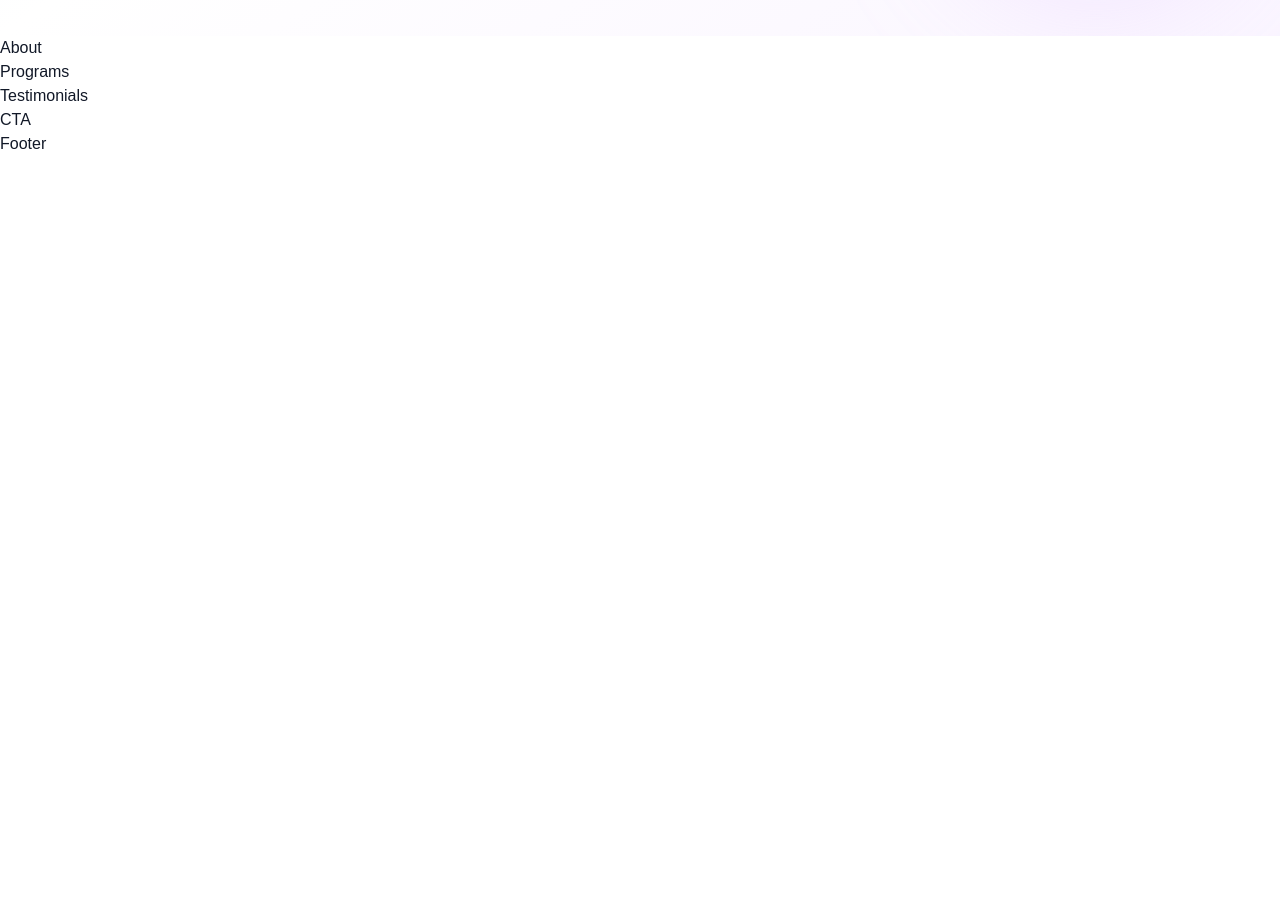
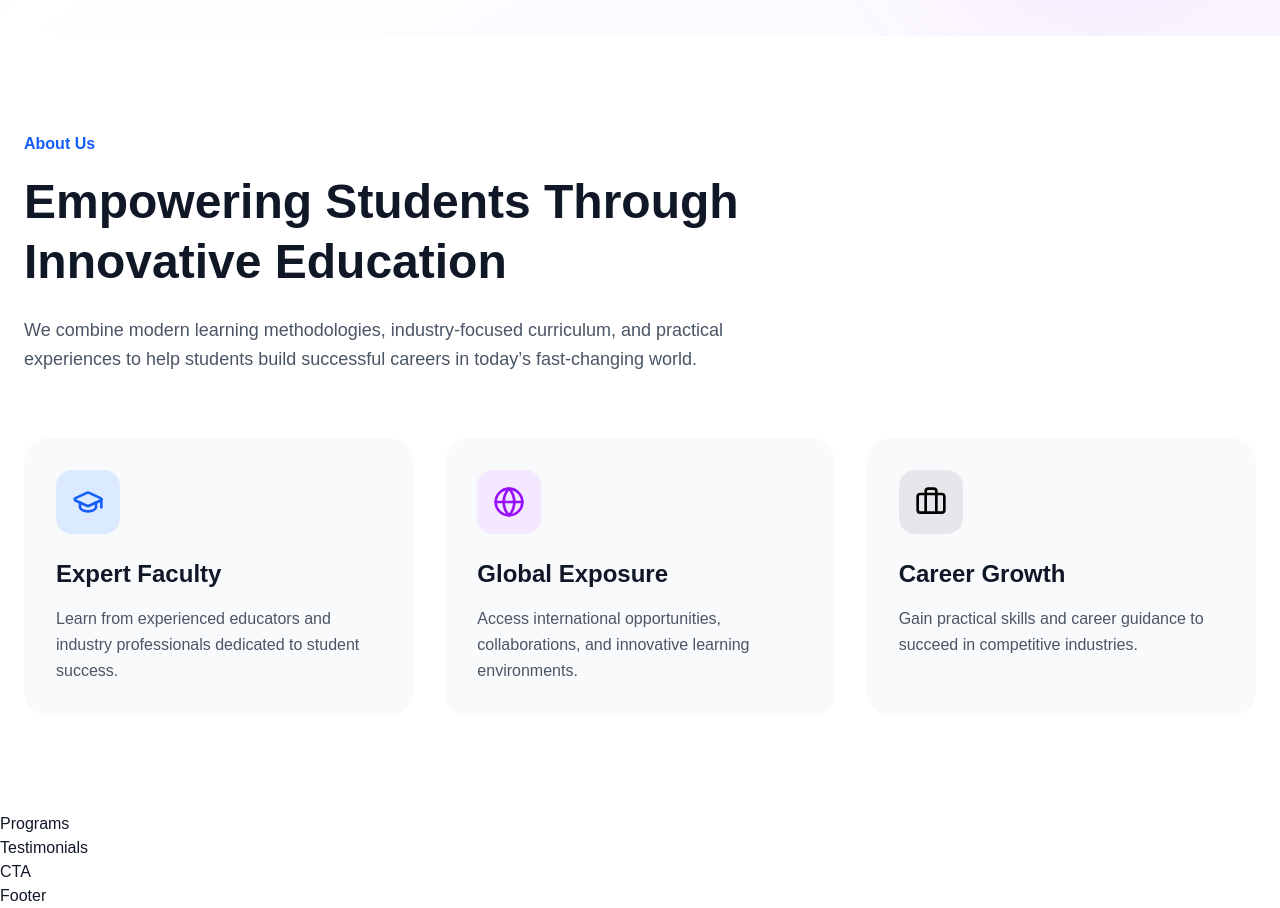
Before and after one commit to DMANOJKUMAR16/reducate-modern-landing-page, a Next.js app: page / in a window 1280 px wide. Shown: the part 820-1728 px from the top of the page. Before the commit the page ends 976 px from the top, so only its background shows below. Built offline with nearby package versions, Linux system fonts and the light colour scheme.

Commit message:
Create responsive about section with feature cards

```diff
--- a/sections/About.tsx
+++ b/sections/About.tsx
@@ -1,6 +1,93 @@
+import { GraduationCap, Globe, Briefcase } from "lucide-react";
+
 const About = () => {
   return (
-    <div>About</div>
+    <section className="py-24 bg-white">
+
+      <div className="max-w-7xl mx-auto px-6">
+
+        {/* Heading */}
+        <div className="max-w-3xl">
+
+          <p className="text-blue-600 font-semibold mb-4">
+            About Us
+          </p>
+
+          <h2 className="text-4xl md:text-5xl font-bold text-gray-900 leading-tight">
+            Empowering Students Through
+            Innovative Education
+          </h2>
+
+          <p className="mt-6 text-lg text-gray-600 leading-relaxed">
+            We combine modern learning methodologies, industry-focused
+            curriculum, and practical experiences to help students build
+            successful careers in today’s fast-changing world.
+          </p>
+
+        </div>
+
+        {/* Cards */}
+        <div className="mt-16 grid md:grid-cols-3 gap-8">
+
+          {/* Card 1 */}
+          <div className="group bg-gray-50 rounded-3xl p-8 hover:bg-blue-600 transition duration-300">
+
+            <div className="w-16 h-16 rounded-2xl bg-blue-100 flex items-center justify-center group-hover:bg-white transition">
+              <GraduationCap className="text-blue-600" size={32} />
+            </div>
+
+            <h3 className="mt-6 text-2xl font-bold text-gray-900 group-hover:text-white transition">
+              Expert Faculty
+            </h3>
+
+            <p className="mt-4 text-gray-600 group-hover:text-blue-100 transition leading-relaxed">
+              Learn from experienced educators and industry professionals
+              dedicated to student success.
+            </p>
+
+          </div>
+
+          {/* Card 2 */}
+          <div className="group bg-gray-50 rounded-3xl p-8 hover:bg-purple-600 transition duration-300">
+
+            <div className="w-16 h-16 rounded-2xl bg-purple-100 flex items-center justify-center group-hover:bg-white transition">
+              <Globe className="text-purple-600" size={32} />
+            </div>
+
+            <h3 className="mt-6 text-2xl font-bold text-gray-900 group-hover:text-white transition">
+              Global Exposure
+            </h3>
+
+            <p className="mt-4 text-gray-600 group-hover:text-purple-100 transition leading-relaxed">
+              Access international opportunities, collaborations,
+              and innovative learning environments.
+            </p>
+
+          </div>
+
+          {/* Card 3 */}
+          <div className="group bg-gray-50 rounded-3xl p-8 hover:bg-black transition duration-300">
+
+            <div className="w-16 h-16 rounded-2xl bg-gray-200 flex items-center justify-center group-hover:bg-white transition">
+              <Briefcase className="text-black" size={32} />
+            </div>
+
+            <h3 className="mt-6 text-2xl font-bold text-gray-900 group-hover:text-white transition">
+              Career Growth
+            </h3>
+
+            <p className="mt-4 text-gray-600 group-hover:text-gray-300 transition leading-relaxed">
+              Gain practical skills and career guidance to succeed
+              in competitive industries.
+            </p>
+
+          </div>
+
+        </div>
+
+      </div>
+
+    </section>
   )
 }
 
```
